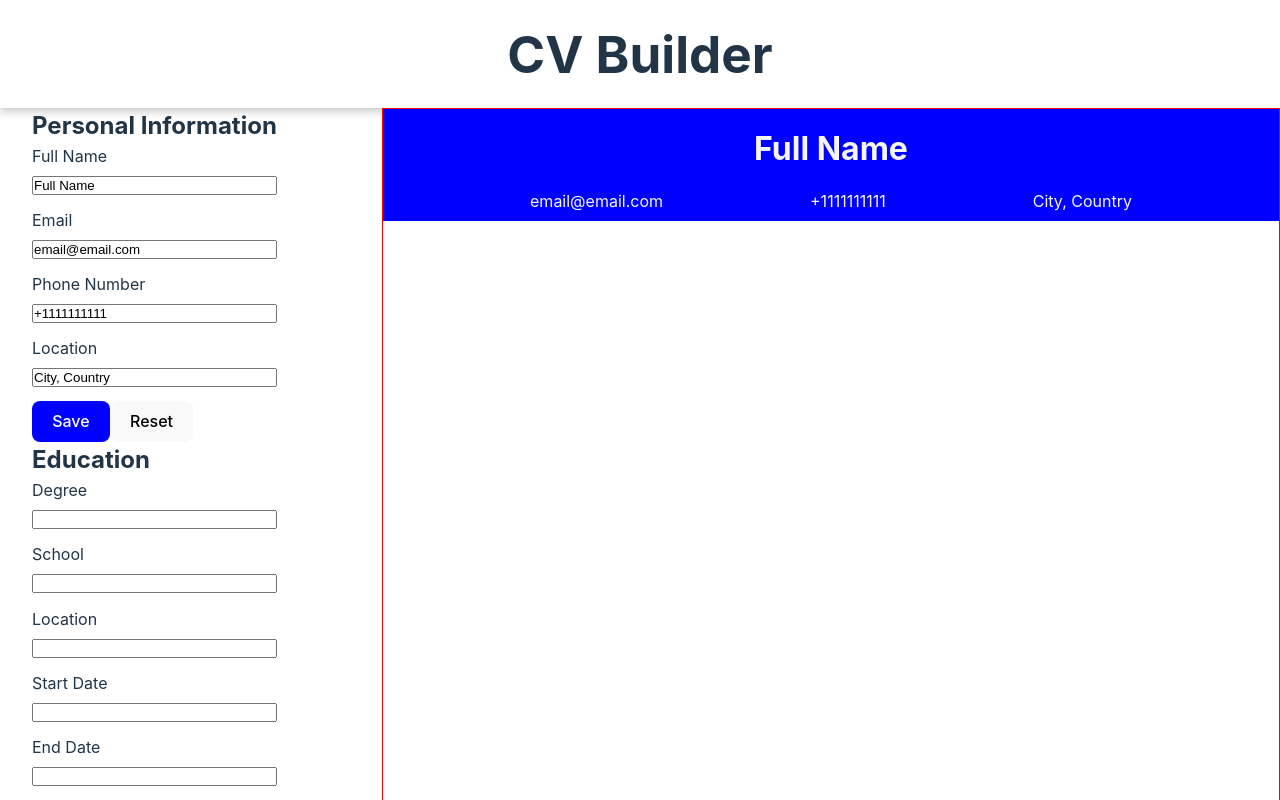
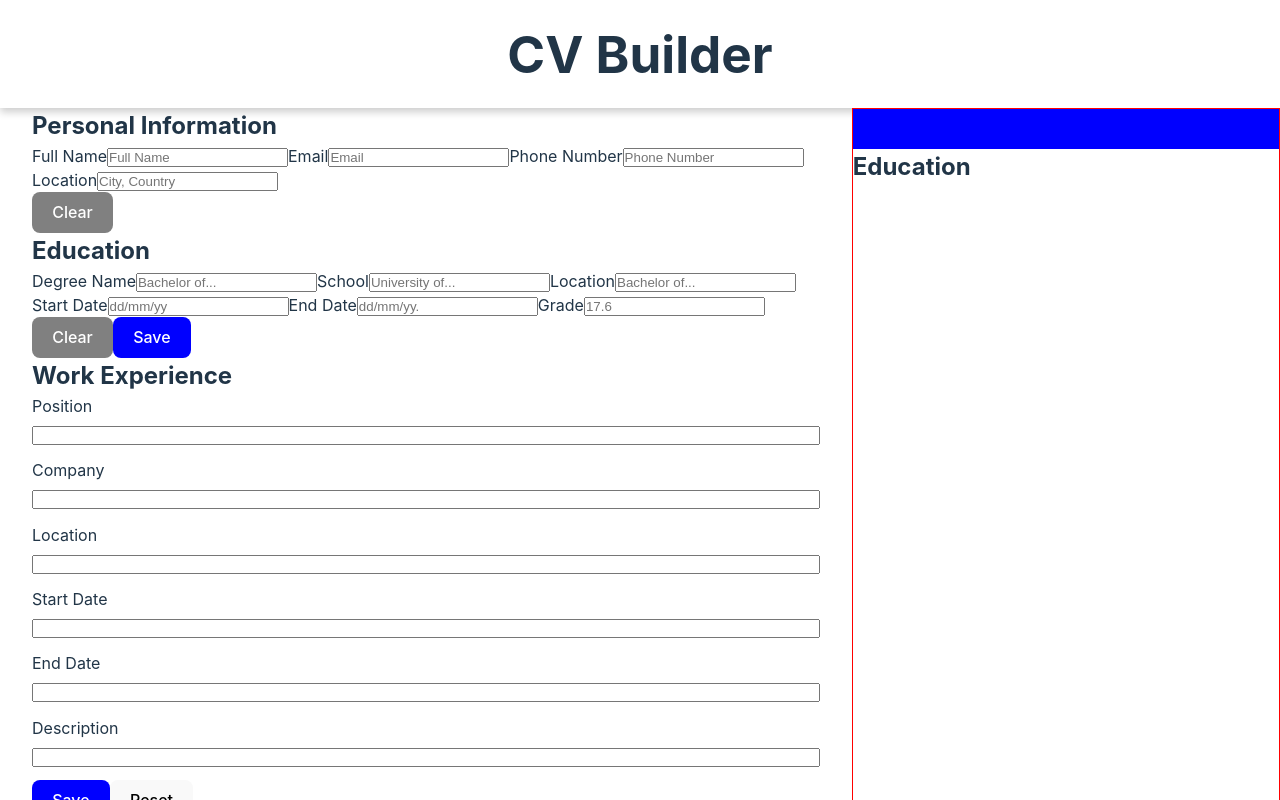
Before and after one commit to miguelgbandeira/cv-builder-react, a React (Vite) app: page / in a window 1280 px wide. Shown: the top 800 px of the page. Built offline with nearby package versions, Linux system fonts and the light colour scheme.

Commit message:
Refactor forms logic

```diff
--- a/package.json
+++ b/package.json
@@ -12,7 +12,8 @@
   },
   "dependencies": {
     "react": "^18.2.0",
-    "react-dom": "^18.2.0"
+    "react-dom": "^18.2.0",
+    "uniqid": "^5.4.0"
   },
   "devDependencies": {
     "@types/react": "^18.2.66",
--- a/src/App.jsx
+++ b/src/App.jsx
@@ -1,4 +1,5 @@
 import "./App.css";
+import uniqid from "uniqid";
 import EducationForm from "./components/EducationForm.jsx";
 import Header from "./components/Header.jsx";
 import PersonalInformationForm from "./components/PersonalInformationForm.jsx";
@@ -6,16 +7,51 @@ import Resume from "./components/Resume.jsx";
 import WorkExperienceForm from "./components/WorkExperienceForm.jsx";
 import { useState } from "react";
 
-function App() {
+export default function App() {
   const [personalInfo, setPersonalInfo] = useState({
-    name: "Full Name",
-    email: "email@email.com",
-    phoneNumber: "+1111111111",
-    location: "City, Country",
+    name: "",
+    email: "",
+    phoneNumber: "",
+    location: "",
   });
 
-  function handleFieldChange(fieldName, value) {
-    setPersonalInfo({ ...personalInfo, [fieldName]: value });
+  const [educationArray, setEducationArray] = useState([]);
+  const [currentEducation, setCurrEducation] = useState({
+    degree: "",
+    school: "",
+    location: "",
+    startDate: "",
+    endDate: "",
+    grade: "",
+    id: uniqid(),
+  });
+
+  function handlePersonalInfoChange(event) {
+    const { name, value } = event.target;
+    setPersonalInfo((prevState) => {
+      return { ...prevState, [name]: value };
+    });
+  }
+
+  function handleEducationChange(event) {
+    const { name, value } = event.target;
+    setCurrEducation((prevState) => {
+      return { ...prevState, [name]: value };
+    });
+  }
+
+  function handleAddEducation(event) {
+    event.preventDefault();
+    setEducationArray([...educationArray, currentEducation]);
+    setCurrEducation({
+      degree: "",
+      school: "",
+      location: "",
+      startDate: "",
+      endDate: "",
+      grade: "",
+      id: uniqid(),
+    });
   }
 
   return (
@@ -25,17 +61,19 @@ function App() {
         <div className="form">
           <PersonalInformationForm
             personalInfo={personalInfo}
-            handleFieldChange={handleFieldChange}
+            handleFieldChange={handlePersonalInfoChange}
           />
-          <EducationForm />
+          <EducationForm
+            handleFieldChange={handleEducationChange}
+            education={currentEducation}
+            handleAddEducation={handleAddEducation}
+          />
           <WorkExperienceForm />
         </div>
         <div className="cv-container">
-          <Resume personalInfo={personalInfo} />
+          <Resume personalInfo={personalInfo} educationArray={educationArray} />
         </div>
       </div>
     </div>
   );
 }
-
-export default App;
--- /dev/null
+++ b/src/components/CVEducationSection.jsx
@@ -0,0 +1,21 @@
+export default function CVEducationSection({ educationArray }) {
+  return (
+    <div className="cv-education-container">
+      <h2>Education</h2>
+      <div>
+        {educationArray.map((education) => {
+          return (
+            <div key={education.id}>
+              <p>Degree: {education.degree}</p>
+              <p>School: {education.school}</p>
+              <p>Location: {education.location}</p>
+              <p>Start date: {education.startDate}</p>
+              <p>End date: {education.endDate}</p>
+              <p>Grade: {education.grade}</p>
+            </div>
+          );
+        })}
+      </div>
+    </div>
+  );
+}
--- a/src/components/EducationForm.jsx
+++ b/src/components/EducationForm.jsx
@@ -1,25 +1,75 @@
-import Field from "./Field.jsx";
 import Button from "./Button.jsx";
 
-export default function EducationForm() {
+export default function EducationForm({
+  education,
+  handleFieldChange,
+  handleAddEducation,
+}) {
   return (
     <>
       <h2>Education</h2>
-      <Field label="Degree" />
-      <Field label="School" />
-      <Field label="Location" />
-      <Field label="Start Date" />
-      <Field label="End Date" />
+      <form>
+        <label htmlFor="name">Degree Name</label>
+        <input
+          type="text"
+          placeholder="Bachelor of..."
+          onChange={handleFieldChange}
+          name="degree"
+          value={education.degree}
+        />
+        <label htmlFor="school">School</label>
+        <input
+          type="text"
+          placeholder="University of..."
+          onChange={handleFieldChange}
+          name="school"
+          value={education.school}
+        />
+        <label htmlFor="location">Location</label>
+        <input
+          type="text"
+          placeholder="Bachelor of..."
+          onChange={handleFieldChange}
+          name="location"
+          value={education.location}
+        />
+        <label htmlFor="startDate">Start Date</label>
+        <input
+          type="text"
+          placeholder="dd/mm/yy"
+          onChange={handleFieldChange}
+          name="startDate"
+          value={education.startDate}
+        />
+        <label htmlFor="endDate">End Date</label>
+        <input
+          type="text"
+          placeholder="dd/mm/yy."
+          onChange={handleFieldChange}
+          name="endDate"
+          value={education.endDate}
+        />
+        <label htmlFor="grade">Grade</label>
+        <input
+          type="text"
+          placeholder="17.6"
+          onChange={handleFieldChange}
+          name="grade"
+          value={education.grade}
+        />
         <Button
-            textColor="white"
-            backgroundColor="blue"
-            text="Save"
-            onClick={() => null} />
+          text="Clear"
+          backgroundColor="grey"
+          textColor="white"
+          onClick={() => null}
+        />
         <Button
-            textColor="black"
-            backgroundColor=""
-            text="Reset"
-            onClick={() => null} />
+          text="Save"
+          backgroundColor="blue"
+          textColor="white"
+          onClick={handleAddEducation}
+        />
+      </form>
     </>
   );
 }
--- a/src/components/Field.jsx
+++ b/src/components/Field.jsx
@@ -2,7 +2,8 @@ import "../styles/Field.css";
 export default function Field({ label, onChange, value }) {
   return (
     <label className="section-input-field">
-      {label} <input className="text-input" value={value} onChange={onChange} />
+      {label}
+      <input className="text-input" value={value} onChange={onChange} />
     </label>
   );
 }
--- a/src/components/PersonalInformationForm.jsx
+++ b/src/components/PersonalInformationForm.jsx
@@ -1,4 +1,3 @@
-import Field from "./Field.jsx";
 import Button from "./Button.jsx";
 
 export default function PersonalInformationForm({
@@ -8,36 +7,44 @@ export default function PersonalInformationForm({
   return (
     <>
       <h2>Personal Information</h2>
-      <Field
-        label="Full Name"
+      <form>
+        <label htmlFor="name">Full Name</label>
+        <input
+          type="text"
+          placeholder="Full Name"
+          onChange={handleFieldChange}
+          name="name"
           value={personalInfo.name}
-        onChange={(e) => handleFieldChange("name", e.target.value)}
         />
-      <Field
-        label="Email"
+        <label htmlFor="email">Email</label>
+        <input
+          type="text"
+          placeholder="Email"
+          onChange={handleFieldChange}
+          name="email"
           value={personalInfo.email}
-        onChange={(e) => handleFieldChange("email", e.target.value)}
         />
-      <Field
-        label="Phone Number"
+        <label htmlFor="phoneNumber">Phone Number</label>
+        <input
+          type="text"
+          placeholder="Phone Number"
+          onChange={handleFieldChange}
+          name="phoneNumber"
           value={personalInfo.phoneNumber}
-        onChange={(e) => handleFieldChange("phoneNumber", e.target.value)}
         />
-      <Field
-        label="Location"
+        <label htmlFor="location">Location</label>
+        <input
+          type="text"
+          placeholder="City, Country"
+          onChange={handleFieldChange}
+          name="location"
           value={personalInfo.location}
-        onChange={(e) => handleFieldChange("location", e.target.value)}
         />
+      </form>
       <Button
+        text="Clear"
+        backgroundColor="grey"
         textColor="white"
-        backgroundColor="blue"
-        text="Save"
-        onClick={() => null}
-      />
-      <Button
-        textColor="black"
-        backgroundColor=""
-        text="Reset"
         onClick={() => null}
       />
     </>
--- a/src/components/Resume.jsx
+++ b/src/components/Resume.jsx
@@ -1,9 +1,11 @@
 import CVHeaderSection from "./CVHeaderSection";
+import CVEducationSection from "./CVEducationSection";
 
-export default function Resume({ personalInfo }) {
+export default function Resume({ personalInfo, educationArray }) {
   return (
-    <div>
+    <div className="resume-container">
       <CVHeaderSection personalInfo={personalInfo} />
+      <CVEducationSection educationArray={educationArray} />
     </div>
   );
 }
--- a/src/index.css
+++ b/src/index.css
@@ -3,7 +3,6 @@
   line-height: 1.5;
   font-weight: 400;
 
-  color-scheme: light dark;
   color: rgba(255, 255, 255, 0.87);
   background-color: #242424;
 
```
Also changed, not shown: 1 other file (tests, documents, lock files or other folders). Lines whose indentation alone changed are shown as unchanged.
